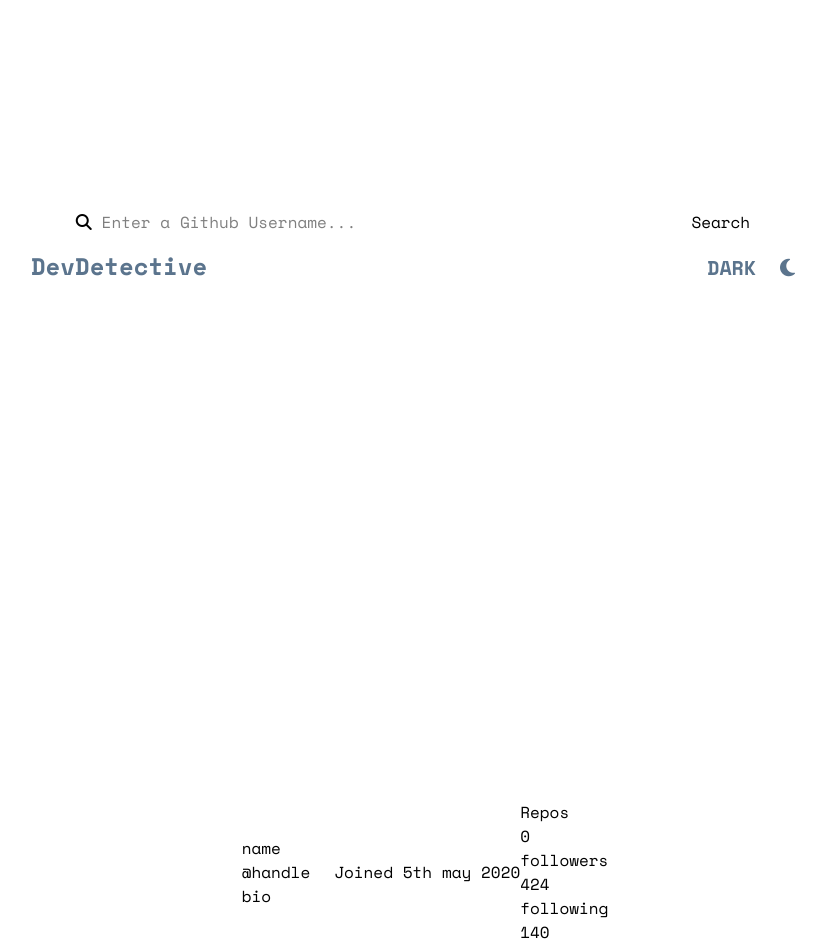
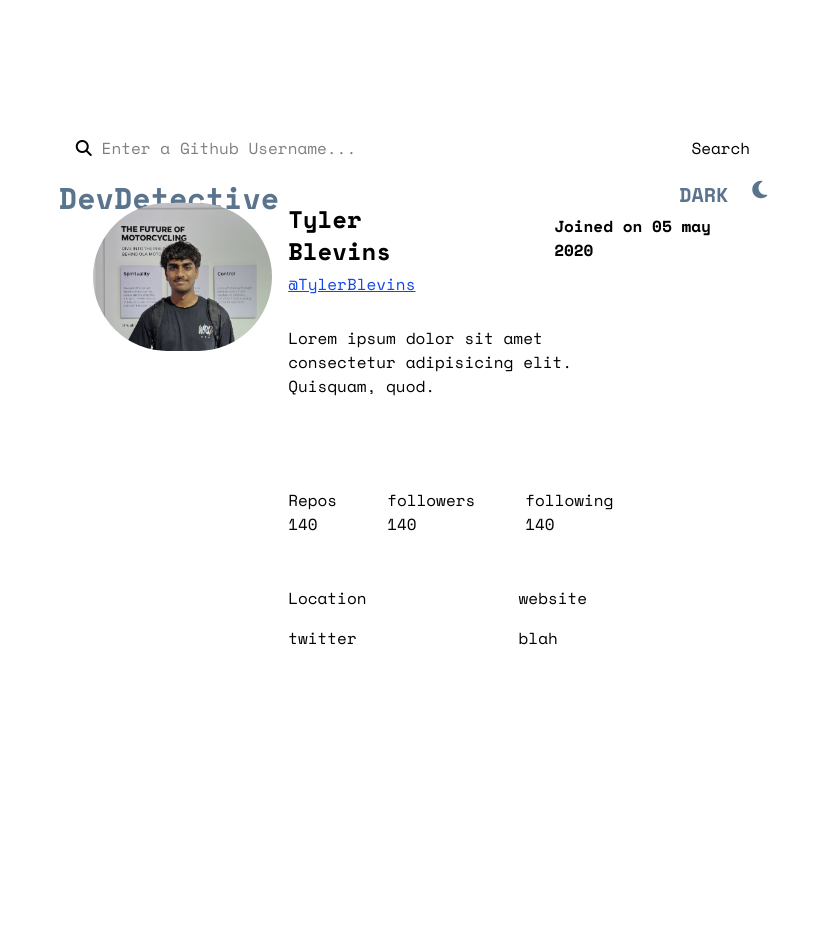
Before and after one commit to CodewMilan/dev-Detective, a website: page index.html in a window 1280 px wide. Shown: the whole page, without its empty margins (227-1053 px from the left). After the commit the page ends 800 px from the top, so only its background shows below. Drawn offline with nearby package versions, Linux system fonts and the light colour scheme.

Commit message:
updated html structure

```diff
--- a/index.html
+++ b/index.html
@@ -13,16 +13,16 @@
 
 
 </head>
-<body class="">
+<body >
 <div class="wrapper m-0 p-0 box-border relative">
 
     <!--Header and dark mode-->
-    <div class="header flex justify-center items-baseline h-screen w-screen pt-[250px]">
-        <div class="heading pr-[500px] text-2xl font-bold text-[#5b748d]">
+    <div class="header flex flex-row justify-center h-screen w-screen pt-[180px]">
+        <div class="heading pr-[400px] text-3xl font-bold text-[#5b748d]">
             DevDetective
 
         </div>
-        <div class="mode flex flex-row items-center gap-6 text-[#5b748d] font-bold text-[20px]">
+        <div class="mode flex flex-row gap-6 text-[#5b748d] font-bold text-[20px]">
             <p Mode>DARK</p>
             <i class="fa-solid fa-moon"></i>
         </div>
@@ -36,7 +36,7 @@
         <div class="search flex justify-center">
 
 
-            <form action="#" class="absolute bottom-[710px] ">
+            <form action="#" class="absolute bottom-[640px]">
 
                 <button>
                     <i class="fa fa-search"></i>
@@ -55,33 +55,40 @@
         </div>
 
         <!--developer info-->
-        <div class="devinfo flex justify-center">
-            <div class="pinfo flex flex-row items-center gap-6">
-                <img src="" alt="">
-                <div class="minfo">
-                    <p>name</p>
-                    <p>@handle</p>
-                    <p>bio</p>
+  <div class="devinfo flex flex-row gap-4 absolute bottom-[150px] left-[50%] translate-x-[-50%]">
+            <div class="pfp">
+                <img src="newpfp.jpg" alt="" width="200px" height="200px" class="rounded-full">
+            </div>
+        <div class="info">
+                <div class="namedate flex flex-row items-center gap-[100px]">
+                    <p class="name font-bold text-2xl pb-[5px]">
+                        Tyler Blevins
+
+                    </p>
+                    <p class="joiningdate font-semibold">
+                        Joined on 05 may 2020
+                    </p>
                 </div>
 
-                <p class="joindate">
-                    Joined 5th may 2020
-
-                </p>
-
-
-
-            </div>
-
-            <div class="interaction">
-                <div class="repos">
-                    <p>Repos</p>
-                    <p>0</p>
+                <div class="handle text-blue-700 underline pb-[30px]">
+                    @TylerBlevins
                 </div>
 
-                <div class="followers">
+                <div class="bio w-[300px] pb-[90px]">
+                    Lorem ipsum dolor sit amet consectetur adipisicing elit. Quisquam, quod.
+
+                </div>
+
+            <div class="flex gap-[50px]">
+
+                <div class="following">
+                    <p>Repos</p>
+                    <p>140</p>
+                </div>
+
+                <div class="following">
                     <p>followers</p>
-                    <p>424</p>
+                    <p>140</p>
                 </div>
 
                 <div class="following">
@@ -91,7 +98,33 @@
 
             </div>
 
+            <div class="socials grid grid-cols-2 gap-4 pt-[50px]">
+                <a href="">
+                    Location
+                </a>
+
+                <a href="">website</a>
+
+
+                <a href="">
+                    twitter
+                </a>
+
+                <a href="">
+                    blah
+                </a>
+
+
+
+            </div>
+
+
+
         </div>
+
+
+   </div>
+
 
 </div>
 
```
Also changed, not shown: newpfp.jpg (added), output.css.
